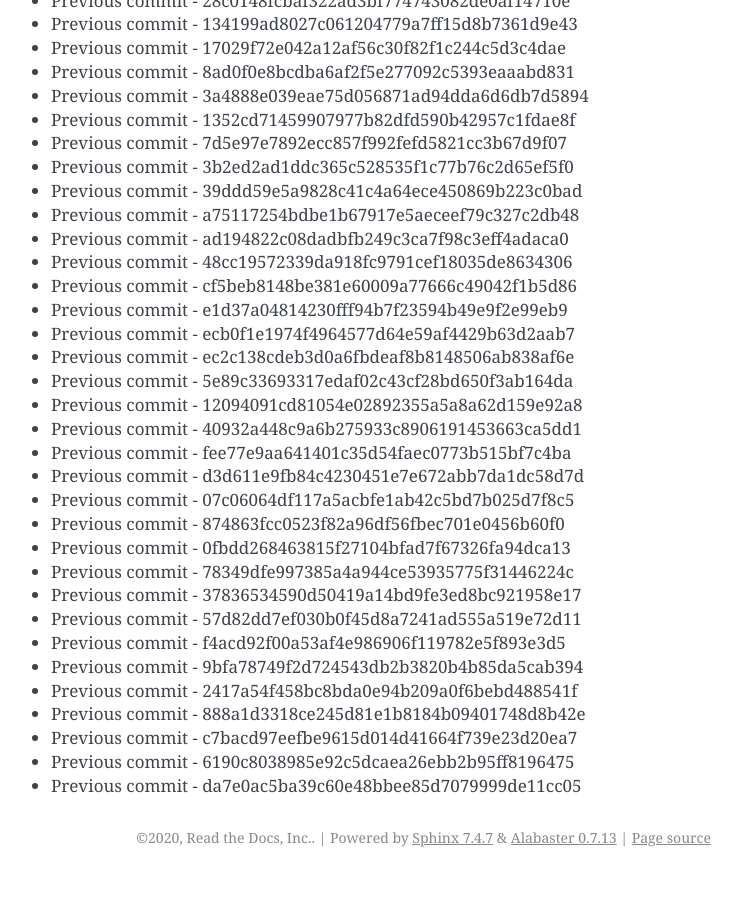
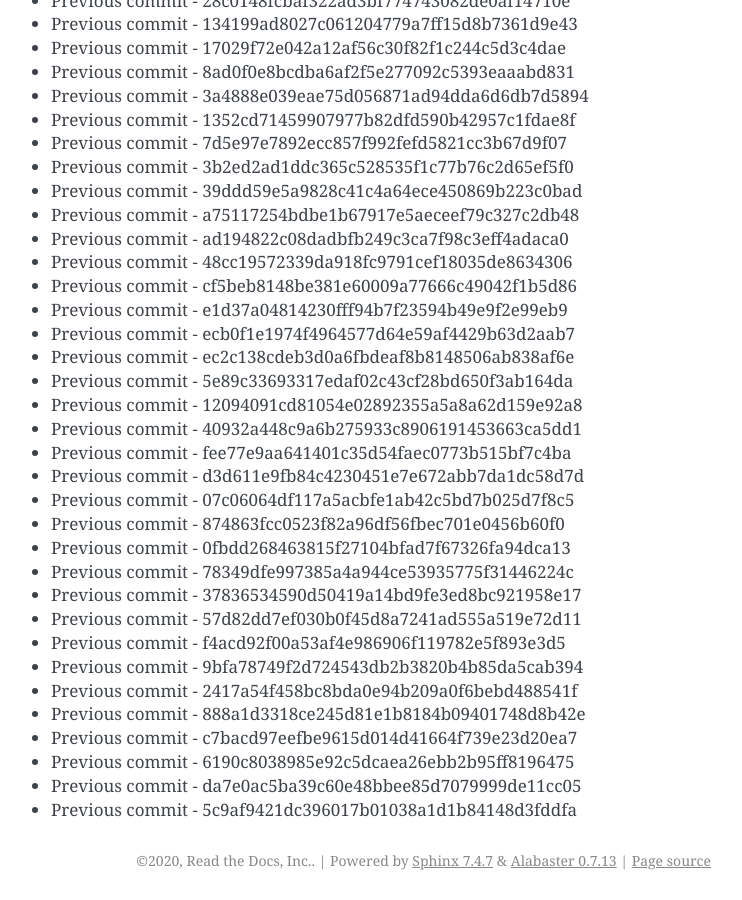
Before and after one commit to readthedocs/rtd-git-stresstest, a Sphinx documentation site: the page built from docs/updates.rst, in a window 1280 px wide and 900 px high, scrolled down 41776 px. Shown: the whole window, without its empty margins (399-1141 px from the left). Built offline with Sphinx 7.4.7, drawn with Linux system fonts in a browser that asks for light colours; before the commit the page ends 42653 px from its top, so only the background shows below that.

Commit message:
Generating commit from previous: 5c9af9421dc396017b01038a1d1b84148d3fddfa

```diff
--- a/docs/updates.rst
+++ b/docs/updates.rst
@@ -1787,3 +1787,4 @@ It can be tested for any performance characteristics.
 * Previous commit - c7bacd97eefbe9615d014d41664f739e23d20ea7
 * Previous commit - 6190c8038985e92c5dcaea26ebb2b95ff8196475
 * Previous commit - da7e0ac5ba39c60e48bbee85d7079999de11cc05
+* Previous commit - 5c9af9421dc396017b01038a1d1b84148d3fddfa
```
